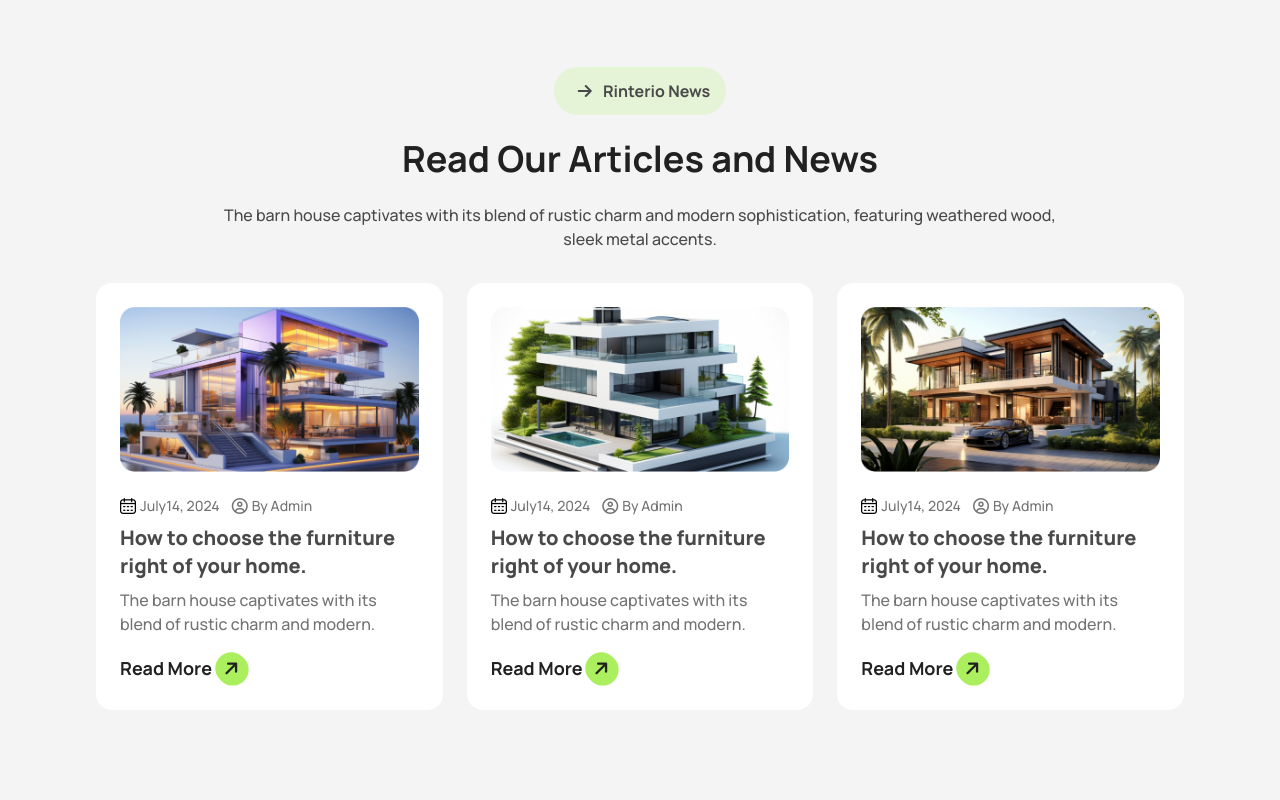
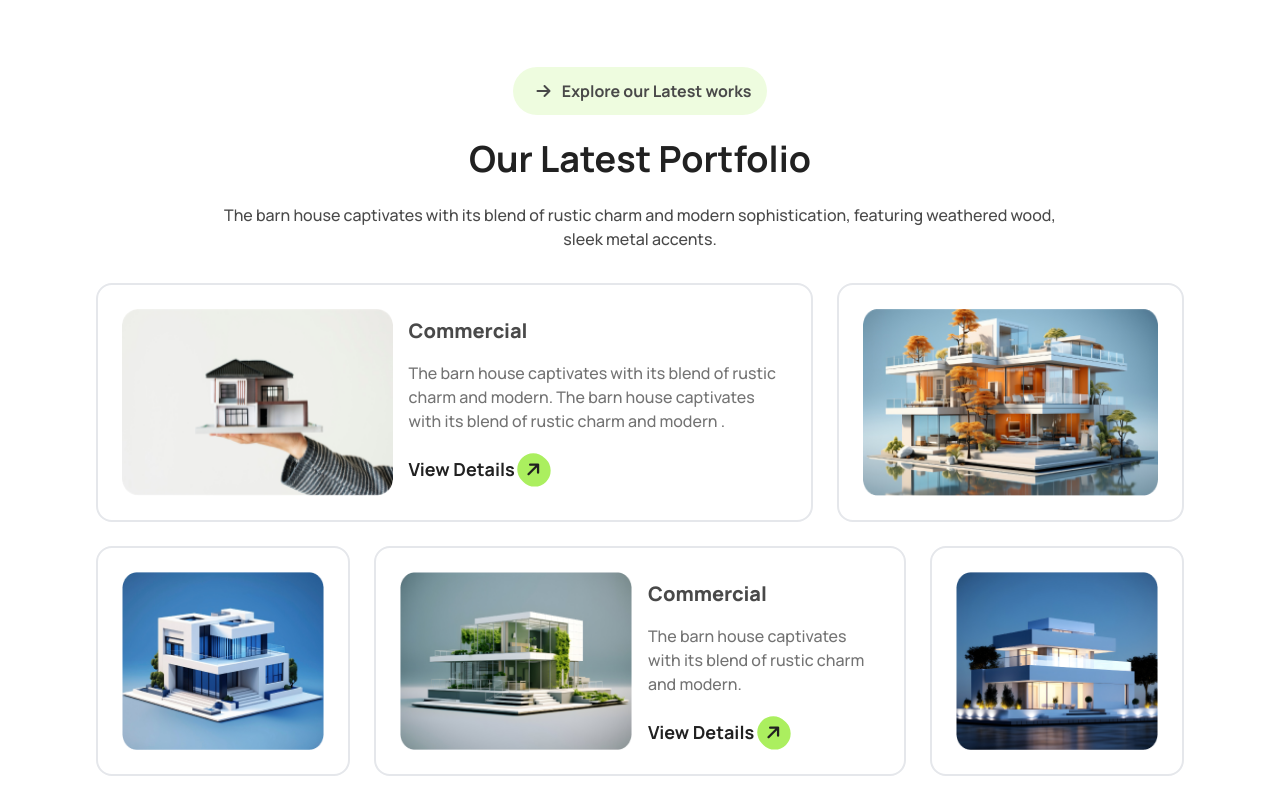
Before and after one commit to Mohammad-Monzurul-Kabir-Ahsan/Assignment-3, a plain HTML site: page index.html in a window 1280 px wide. Shown: the part 2380-3180 px from the top of the page. Drawn offline with nearby package versions, Linux system fonts and the light colour scheme.

Commit message:
portfolio section complete

```diff
--- a/index.html
+++ b/index.html
@@ -25,6 +25,7 @@
     <!-- header section -->
     <header>
         <!-- nav section -->
+
         <!-- banner setion -->
         <div class="lg:max-w-screen-xl px-4 md:px-16 lg:px-24 mx-auto mb-10 md:mb-16 lg:mb-24">
             <div class="flex flex-col items-center">
@@ -134,7 +135,7 @@
                             <p class="font-medium text-base text-[#737373]">Staff Members</p>
                         </div>
                     </div>
-        </section>
+            </section>
 
             <!-- work process section -->
             <section class="lg:max-w-screen-xl px-4 md:px-16 lg:px-24 mx-auto  relative">
@@ -181,6 +182,73 @@
                         </div>
             </section>
         </div>
+        <!-- portfolio section -->
+        <section class="lg:max-w-screen-xl px-4 md:px-16 lg:px-24 mx-auto py-8 md:py-16 lg:py-24">
+            <!-- text content section -->
+                <div class="text-center">
+                    <button class="bg-[#ABEF5F33] font-bold text-base text-[#494949] py-2 px-4 rounded-full mb-6"><i class="fa-solid fa-arrow-right rounded-full p-2 "> </i> Explore our Latest works</button>
+                    <h3 class="font-bold text-2xl md:text-3xl lg:text-4xl text-[#212121] mb-4 md:mb-6">Our Latest Portfolio</h3>
+                    <p class="font-medium text-sm md:text-base text-[#494949] mb-6 lg:mb-8 md:w-4/5 mx-auto">The barn house captivates with its blend of rustic charm and modern sophistication, featuring weathered wood, sleek metal accents.</p>
+                </div>
+                <!-- card container -->
+                <div class="grid grid-cols-1 md:grid-cols-12 gap-4 md:gap-5 lg:gap-6">
+                    <!-- card 1 -->
+                    <div class="flex flex-col md:flex-row bg-white rounded-2xl p-5 md:p-6 space-y-2 gap-4 border-2 lg:col-start-1 md:col-span-12 lg:col-span-8">
+                        <!-- card image -->
+                        <div class="w-full md:w-5/12 h-full">
+                            <img src="./images/img1.png" alt="" class="w-full h-full">
+                        </div>
+                        <!-- card content -->
+                        <div class="w-full md:w-7/12">
+                            <h4 class="font-extrabold text-xl text-[#494949] mb-4">Commercial</h4>
+                            <p class="font-medium text-base text-[#737373] mb-5">The barn house captivates with its blend of rustic charm and modern. The barn house captivates with its blend of rustic charm and modern .</p>
+                            <a href="#" class="font-bold text-base md:text-lg text-[#212121]">View Details  <i class="fa-solid fa-arrow-right rounded-full p-2 -rotate-45 bg-[#ABEF5F]"> </i></a>
+                        </div>
+                    </div>
+                    <!-- card 2 -->
+                    <div class="flex flex-col md:flex-row bg-white rounded-2xl p-5 md:p-6 space-y-2 gap-4 border-2 md:col-start-1 md:col-span-6 lg:col-start-9 lg:col-span-4">
+                        <!-- card image -->
+                        <div class="w-full h-full">
+                            <img src="./images/img2.png" alt="" class="w-full h-full">
+                        </div>
+                    </div>
+                    <!-- card 3 -->
+                    <div class="flex flex-col md:flex-row bg-white rounded-2xl p-5 md:p-6 space-y-2 gap-4 border-2 md:col-start-7 md:col-span-6 lg:col-start-1 lg:col-span-3">
+                        <!-- card image -->
+                        <div class="w-full h-full">
+                            <img src="./images/img3.png" alt="" class="w-full h-full">
+                        </div>
+                    </div>
+                    <!-- card 4 -->
+                    <div class="flex flex-col md:flex-row bg-white rounded-2xl p-5 md:p-6 space-y-2 gap-4 border-2 lg:col-start-4 md:col-span-12 lg:col-span-6">
+                        <!-- card image -->
+                        <div class="w-full md:w-5/12 lg:w-1/2 h-full">
+                            <img src="./images/img4.png" alt="" class="w-full h-full">
+                        </div>
+                        <!-- card content -->
+                        <div class="w-full md:w-7/12 lg:w-1/2">
+                            <h4 class="font-extrabold text-xl text-[#494949] mb-4">Commercial</h4>
+                            <p class="font-medium text-base text-[#737373] mb-5">The barn house captivates with its blend of rustic charm and modern. </p>
+                            <a href="#" class="font-bold text-base md:text-lg text-[#212121]">View Details  <i class="fa-solid fa-arrow-right rounded-full p-2 -rotate-45 bg-[#ABEF5F]"> </i></a>
+                        </div>
+                    </div>
+                    <!-- card 5 -->
+                    <div class="flex flex-col md:flex-row bg-white rounded-2xl p-5 md:p-6 space-y-2 gap-4 border-2 md:col-start-1 md:col-span-6 lg:col-start-10 lg:col-span-3">
+                        <!-- card image -->
+                        <div class="w-full h-full">
+                            <img src="./images/img5.png" alt="" class="w-full h-full">
+                        </div>
+                    </div>
+                    <!-- card 6 -->
+                    <div class="hidden md:block lg:hidden flex-col md:flex-row bg-white rounded-2xl p-5 md:p-6 space-y-2 gap-4 border-2 md:col-start-7 md:col-span-6">
+                        <!-- card image -->
+                        <div class="w-full h-full">
+                            <img src="./images/img3.png" alt="" class="w-full h-full">
+                        </div>
+                    </div>
+
+                </div>
+        </section>
         <!-- article and news section -->
         <div class="bg-[#F4F4F4]">
             <section class="lg:max-w-screen-xl px-4 md:px-16 lg:px-24 mx-auto py-8 md:py-16 lg:py-24">
@@ -262,7 +330,7 @@
                             </div>
                         </div>
                     </div>
-        </section>
+            </section>
         </div>
         <!-- discuss section -->
         <div class="bg-fixed bg-cover" style="background-image: url(./images/bg.jpg);">
```
